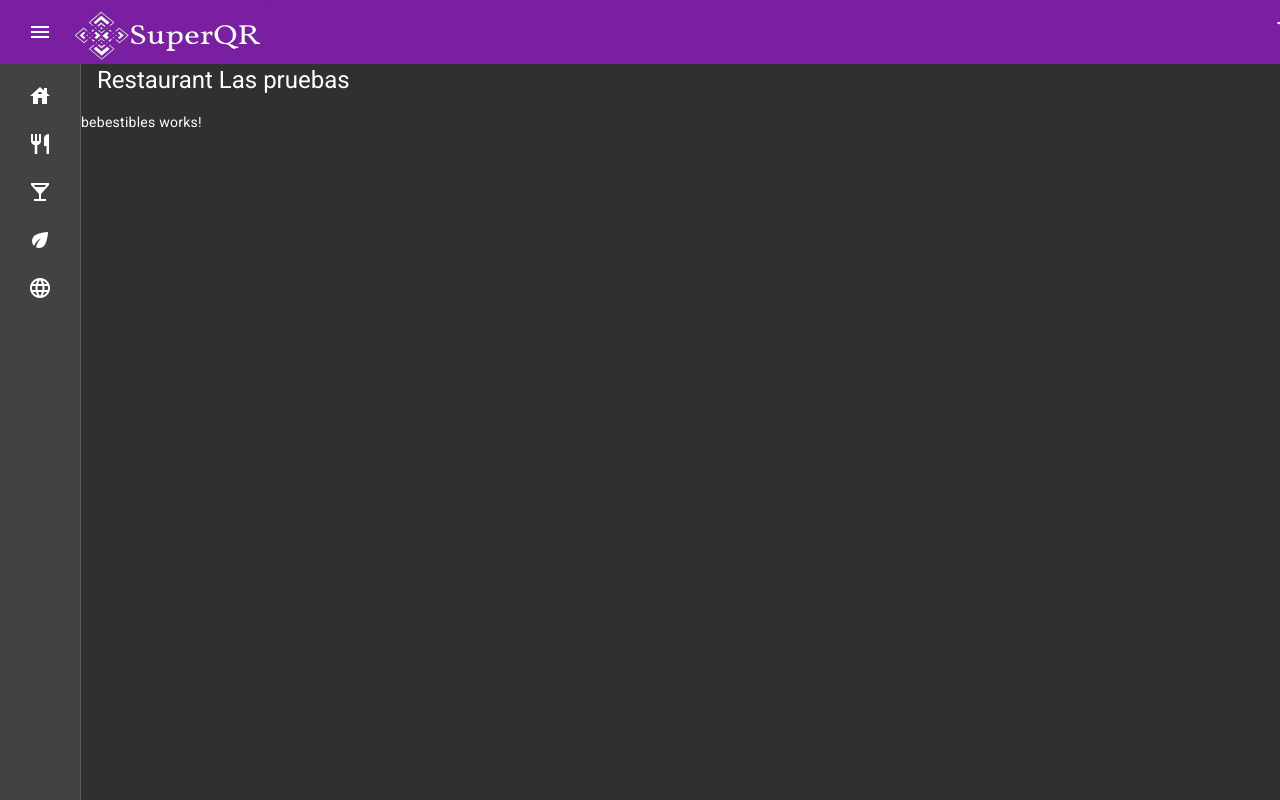
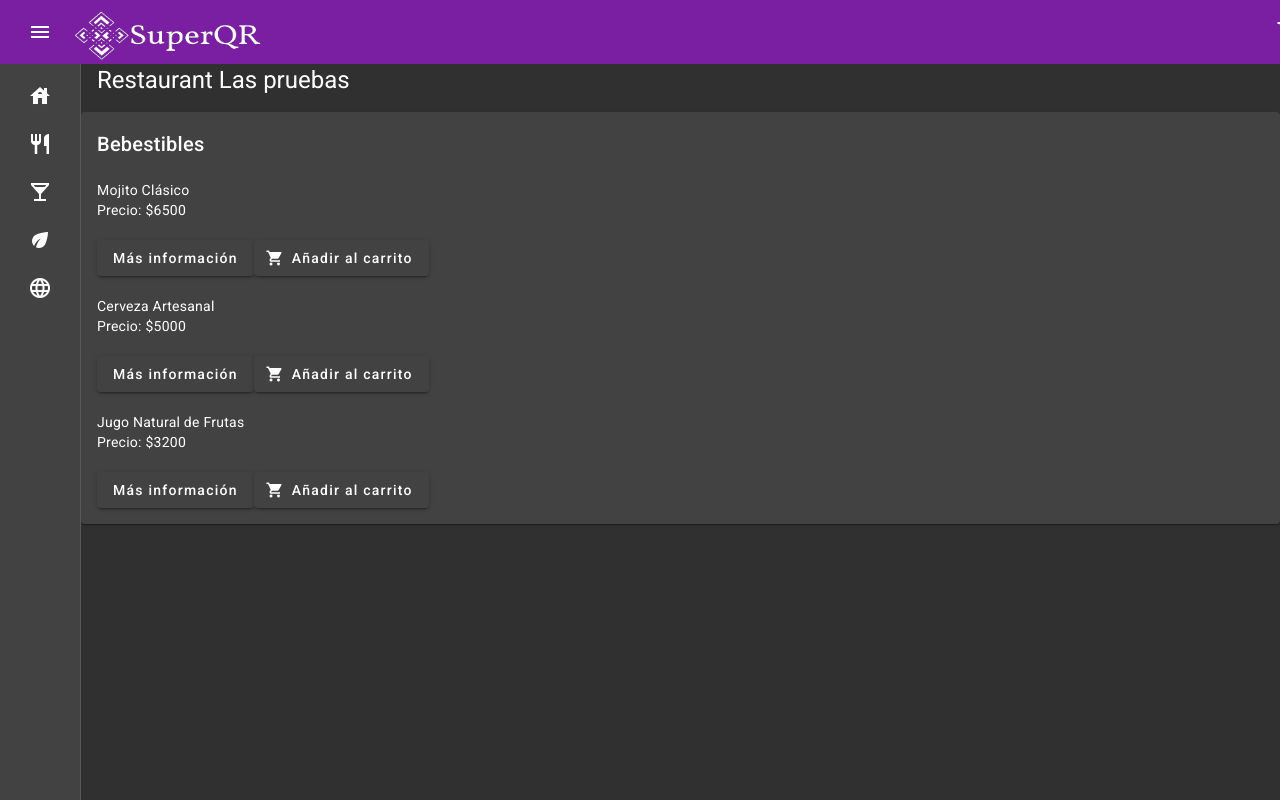
Before and after one commit to VicenteMarin/SuperQR2, an Angular app: page /bebestibles in a window 1280 px wide. Built offline with nearby package versions, Linux system fonts and the light colour scheme.

Commit message:
Bebestibles terminado

```diff
--- a/src/app/bebestibles/bebestibles.component.html
+++ b/src/app/bebestibles/bebestibles.component.html
@@ -1 +1,27 @@
-<p>bebestibles works!</p>
+<div class="col-lg-12 col-sm-6">
+    <mat-card class="cardWithShadow">
+      <mat-card-content class="p-24">
+        <mat-card-title>Bebestibles</mat-card-title>
+        <div *ngFor="let bebestible of bebestiblesPrincipales; let index = index">
+          <br>
+          <div>{{bebestible.nombre_bebestible}}</div>
+          <div>Precio: ${{bebestible.precio}}</div>
+          <br>
+          <button
+                  mat-raised-button
+                  (click)="mostrarInfo(bebestible)">
+            Más información
+          </button>
+          <button color="#80e70b"
+                  mat-raised-button
+                  (click)="mostrarInfo(bebestible)">
+            Añadir al carrito
+            <mat-icon>shopping_cart</mat-icon>
+          </button>
+          <br>
+        </div>
+        <div>
+        </div>
+      </mat-card-content>
+    </mat-card>
+  </div>
```
Also changed, not shown: src/app/bebestibles/bebestibles.component.ts (+7 -7 lines).
